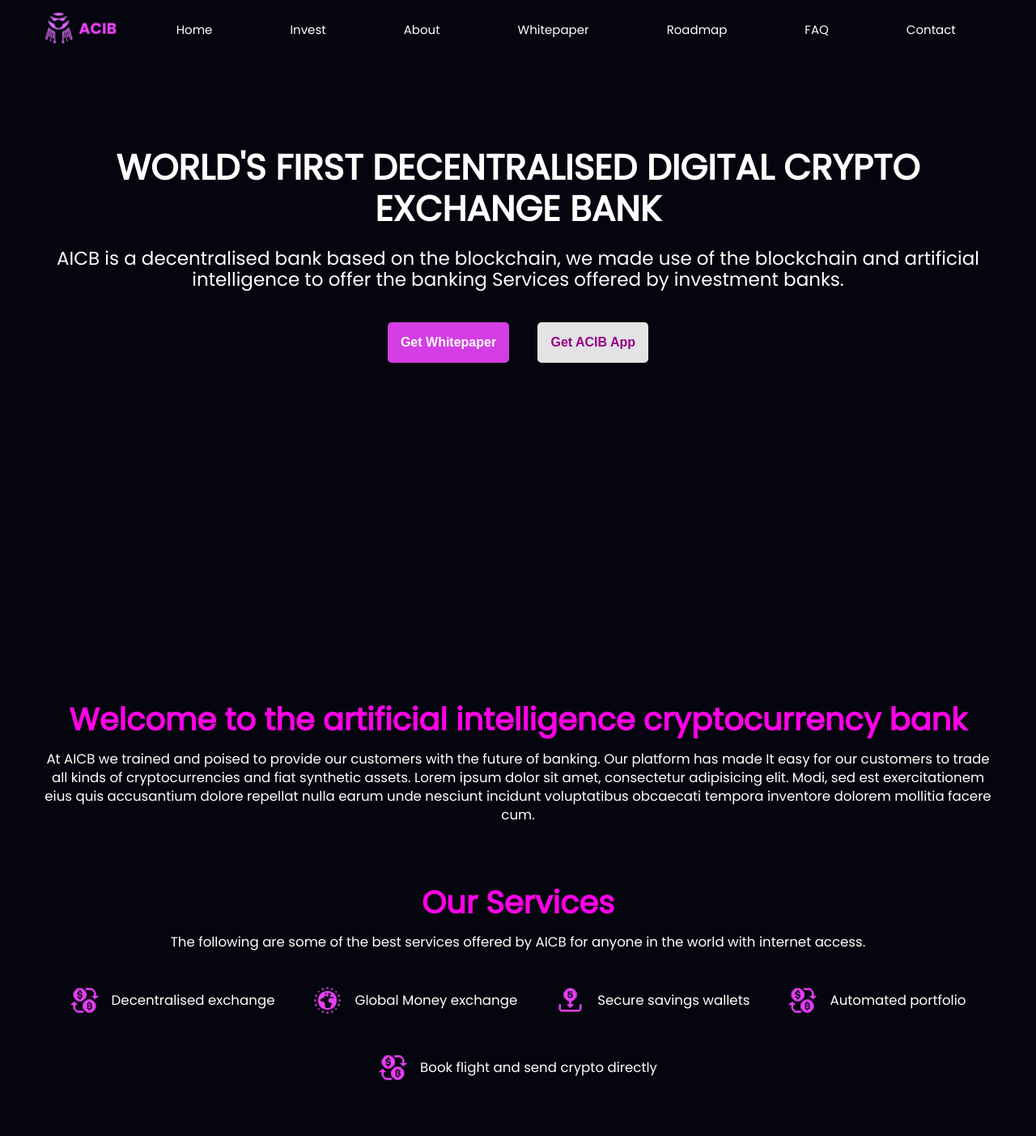
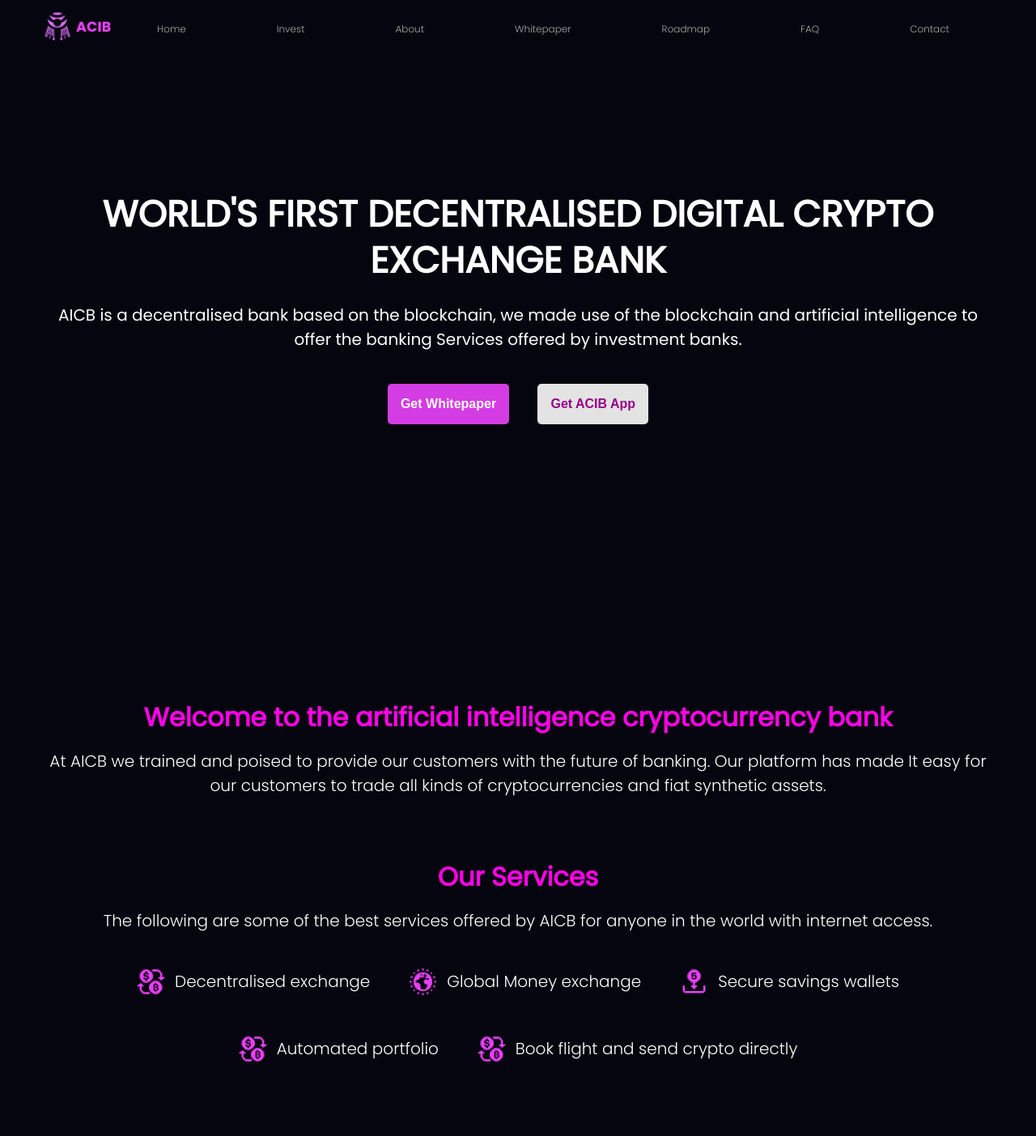
Before and after one commit to Kemmie001/react-landing-page, a React (Create React App) app: page / in a window 1280 px wide. Shown: the top 1403 px of the page at 81% size. Built offline with nearby package versions, Linux system fonts and the light colour scheme.

Commit message:
fix: fixed mobible screen font-sizes

```diff
--- a/src/components/about.js
+++ b/src/components/about.js
@@ -9,8 +9,6 @@ function about() {
 				<p className="">
 					At AICB we trained and poised to provide our customers with the future of banking.
 					Our platform has made It easy for our customers to trade all kinds of cryptocurrencies and fiat synthetic assets.
-					Lorem ipsum dolor sit amet, consectetur adipisicing elit. Modi, sed est exercitationem eius quis accusantium dolore repellat nulla earum unde nesciunt incidunt
-					voluptatibus obcaecati tempora inventore dolorem mollitia facere cum.
 				</p>
 			</div>
 		</div>
--- a/src/components/footer.js
+++ b/src/components/footer.js
@@ -27,7 +27,13 @@ function footer() {
 					<a  style={{backgroundColor : "#2DAAE1"}}><FaTwitter /></a>
 					<a  style={{backgroundColor : "#3C5A9A"}}><FaFacebookF /></a>
 				</ul>
-				<p className=""></p>
+				<div className="footer-copy">
+				<p className="">
+				© 2010 — 2020
+				</p>
+				<a href="#" className="">Privacy — Terms</a>
+				<a href="#" className="">FAQSs</a>
+				</div>
 			</div>
 		</div>
 	)
--- a/src/index.css
+++ b/src/index.css
@@ -47,24 +47,24 @@
 .banner{
   color: #ffffff;
   text-align: center;
-  padding: 10% 0;
+  padding: 15% 0;
 }
 
 .banner h1{
   font-family: Poppins;
-  font-size: 3.4vw;
+  font-size: 30px;
   font-style: normal;
   font-weight: 700;
-  line-height: 4vw;
+  line-height: 47px;
   padding-bottom: 1.5rem;
 }
 
 .banner p{
   font-family: Poppins;
-  font-size: 1.8vw;
+  font-size: 20px;
   font-style: normal;
   font-weight: 500;
-  line-height: 2vw;
+  line-height: 30px;
   padding-bottom: 1.5rem;
 }
 
@@ -97,19 +97,19 @@
 .header1{
   color: #FF02E6;
   font-family: Poppins;
-  font-size: 3vw;
+  font-size: 32px;
   font-style: normal;
   font-weight: 600;
-  line-height: 4vw;
+  line-height: 54px;
   margin-bottom: 1%;
 }
 
 .container p {
   font-family: Poppins;
-  font-size: 1.3vw;
+  font-size: 20px;
   font-style: normal;
-  font-weight: 400;
-  line-height: 1.8vw;
+  font-weight: 300;
+  line-height: 30px;
   color: #ffffff;
 }
 
@@ -121,7 +121,7 @@
   color: #ffffff;
   display: flex;
   justify-content: center;
-  font-size: 1.5vw;
+  font-size: 18px;
   padding: 0.5rem;
 }
 
@@ -133,7 +133,7 @@
 .service-list img{
   align-self: center;
   width: 35px;
-  margin-right: 1rem;
+  margin-right: 0.75rem;
 }
 
 .service-list p{
@@ -337,13 +337,13 @@
   padding: 3% 0;
 }
 .footer-item{
-  border-bottom: 1px solid #FFAC8D;
+  border-bottom: 0.5px solid #FFAC8D;
   margin-bottom: 1.5rem;
 }
 .footer-item ul{
   list-style-type: none;
   color: #ffffff;
-  padding-bottom: 3%;
+  padding-bottom: 1rem;
 
 }
 
@@ -379,12 +379,36 @@
   align-items: center;
 }
 
+.footer-copy{
+  display: flex;
+  justify-content: center;
+}
+.footer-copy p, a{
+  color:  #A8A8A8;
+  font-size: 12px;
+  font-style: normal;
+  font-weight: 200;
+  line-height: 18px;
+  padding: 0 0.5rem;
+  text-decoration: none;
+
+}
+
 @media screen and (min-width:768px) {
   .nav{
   display: flex;
   justify-content: space-between;
   padding-top: 1%;
   }
+
+  .banner h1{
+  font-family: Poppins;
+  font-size: 45px;
+  font-style: normal;
+  font-weight: 700;
+  line-height: 57px;
+  padding-bottom: 1.5rem;
+}
 
   .road-container{
   display: flex;
```
